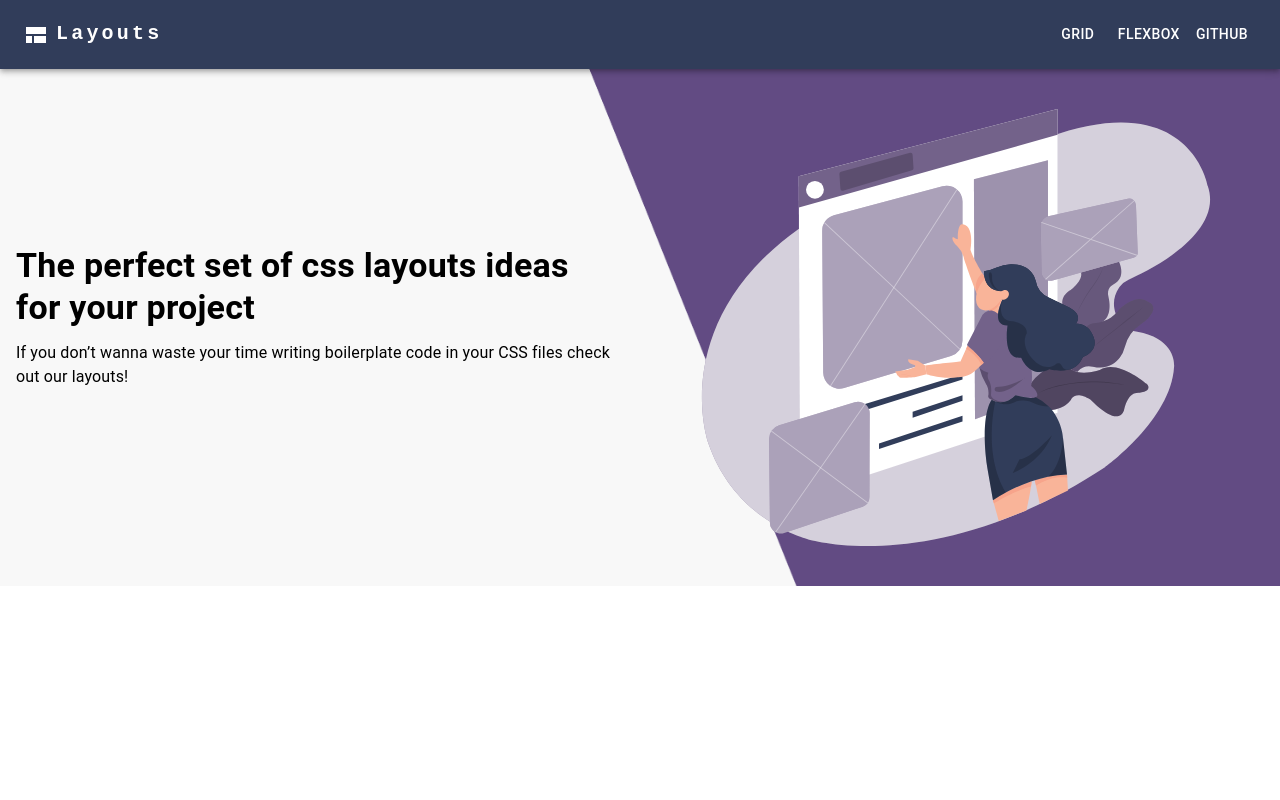
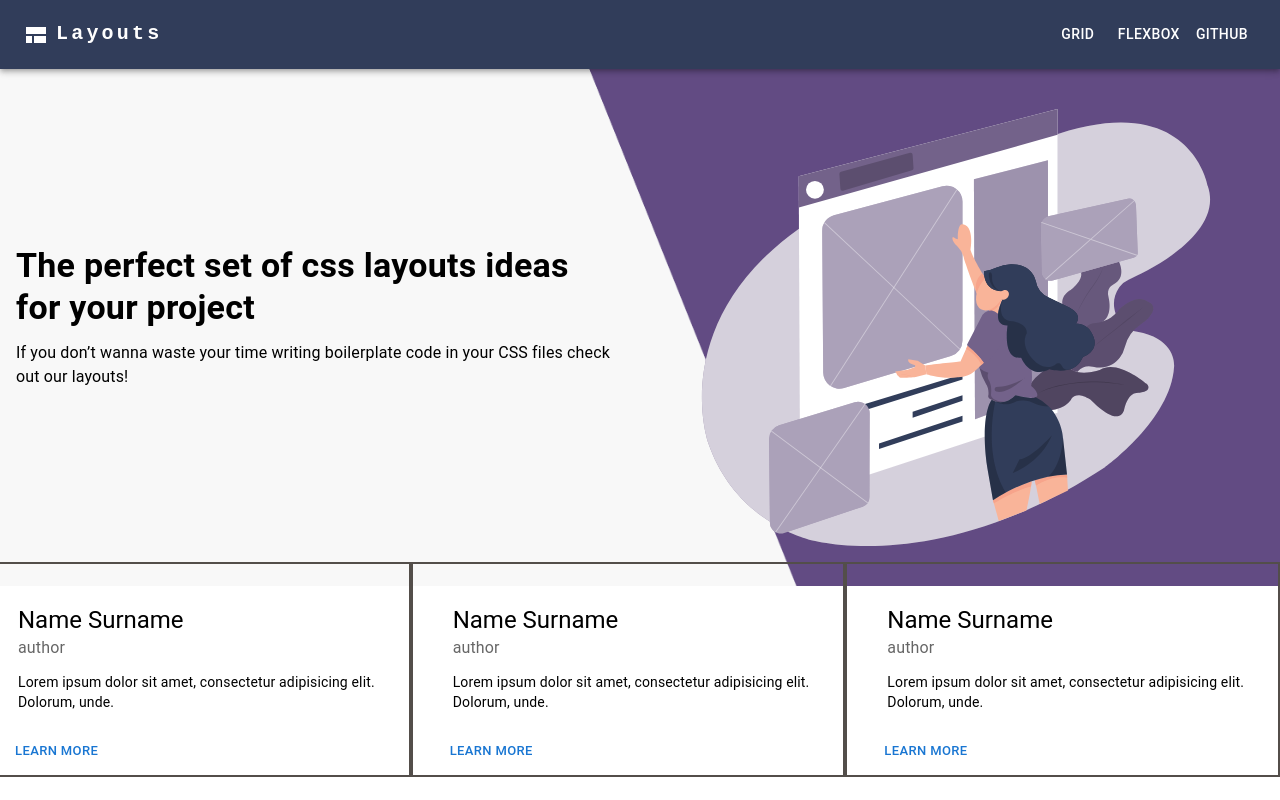
Before and after one commit to 16Bogdan54/Layouts-app-ReactJS, a React (Vite) app: page / in a window 1280 px wide. Built offline with nearby package versions, Linux system fonts and the light colour scheme.

Commit message:
raw cards

```diff
--- a/src/App.tsx
+++ b/src/App.tsx
@@ -1,6 +1,7 @@
 import {Box} from '@mui/material';
 import NavBar from "./components/nav/NavBar";
 import Hero from "./components/hero/Hero";
+import Cards from "./components/cards/Cards"
 /*
 <Code className="whitespace-pre d-block border-2" bg="transparent" color="white" children={
           `.box {
@@ -16,6 +17,7 @@ function App() {
     <Box>
         <NavBar/>
         <Hero/>
+        <Cards/>
     </Box>
   )
 }
--- /dev/null
+++ b/src/components/cards/Card.tsx
@@ -0,0 +1,29 @@
+import * as React from 'react';
+import CardActions from '@mui/material/CardActions';
+import CardContent from '@mui/material/CardContent';
+import Button from '@mui/material/Button';
+import Typography from '@mui/material/Typography';
+import {Grid} from "@mui/material";
+
+const Card = () => {
+    return (
+        <Grid item xs={12} sm={4} sx={{border: '2px solid #534E4A'}}>
+            <CardContent>
+                <Typography variant="h5" component="div">
+                    Name Surname
+                </Typography>
+                <Typography sx={{ mb: 1.5 }} color="text.secondary">
+                    author
+                </Typography>
+                <Typography variant="body2">
+                    Lorem ipsum dolor sit amet, consectetur adipisicing elit. Dolorum, unde.
+                </Typography>
+            </CardContent>
+            <CardActions>
+                <Button size="small">Learn More</Button>
+            </CardActions>
+        </Grid>
+    );
+};
+
+export default Card;
--- /dev/null
+++ b/src/components/cards/Cards.tsx
@@ -0,0 +1,15 @@
+import React from 'react';
+import Card from './Card';
+import {Grid} from "@mui/material";
+
+const Cards = () => {
+    return (
+        <Grid container spacing={3}>
+            <Card/>
+            <Card/>
+            <Card/>
+        </Grid>
+    );
+};
+
+export default Cards;
```
